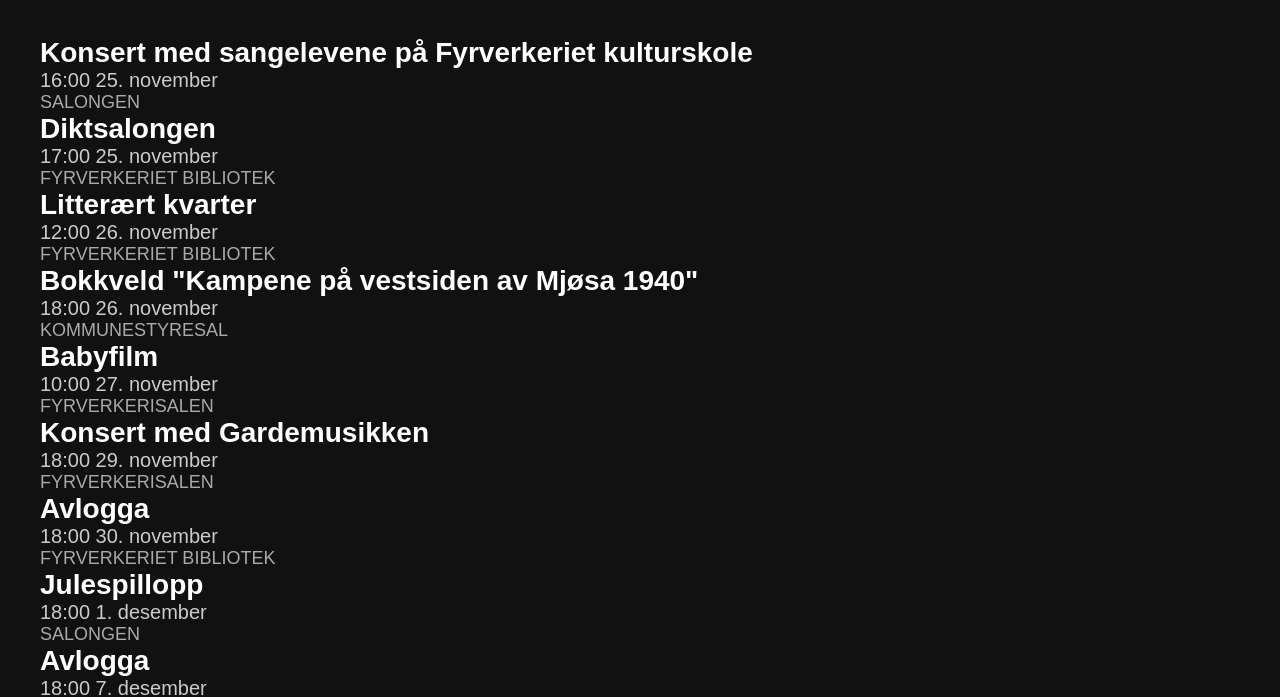
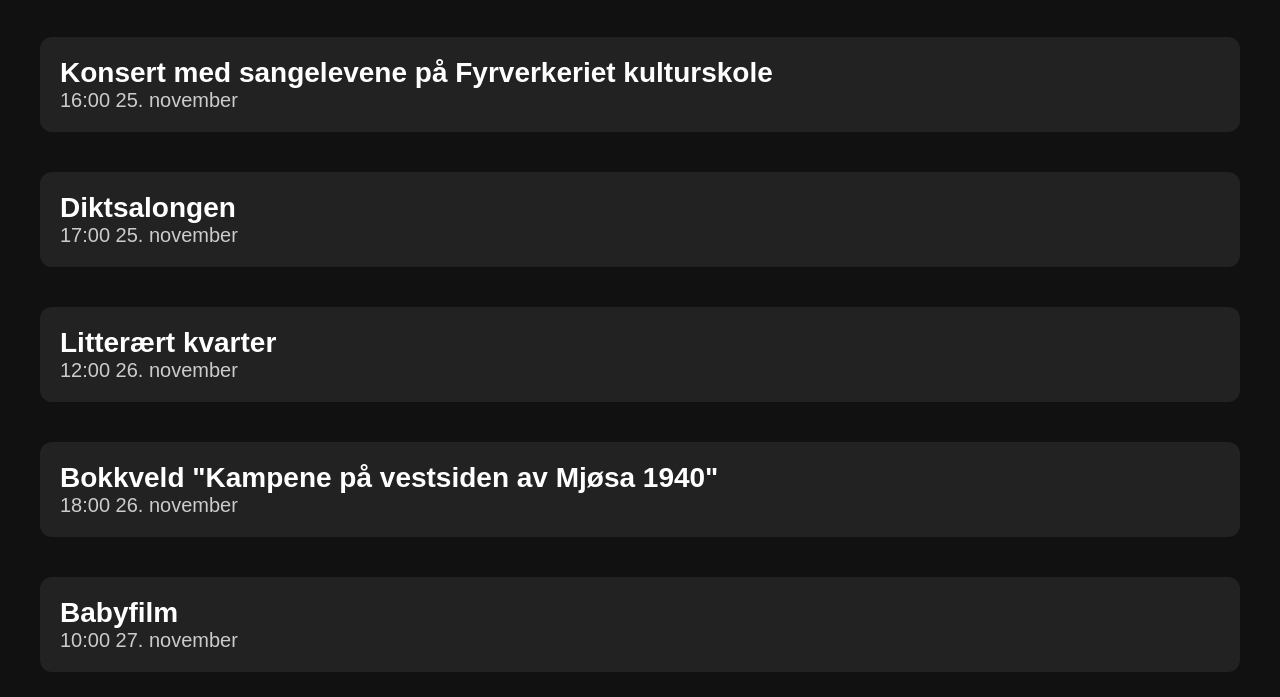
Before and after one commit to HappyWifeHappyLeif/fyrverkeriet-infoskjerm, a plain HTML site: page index.html in a window 1280 px wide. Shown: the part 101-798 px from the top of the page. Drawn offline with Linux system fonts and the light colour scheme.

Commit message:
Update index.html

```diff
--- a/index.html
+++ b/index.html
@@ -22,7 +22,7 @@ h1{
 
 .event{
     background:#222;
-    margin-bottom:20px;
+    margin-bottom:40px;
     padding:20px;
     border-radius:12px;
 }
@@ -64,12 +64,7 @@ data.data
   .forEach(event => {
 
     const div = document.createElement("div");
-
-    let sted = "";
-
-    if(event.location && event.location.name){
-        sted = event.location.name;
-    }
+    div.className = "event";
 
     div.innerHTML = `
       <div class="title">${event.title}</div>
@@ -83,7 +78,6 @@ data.data
     month: 'long',
   })}
 </div>
-      <div class="location">${sted}</div>
     `;
 
     container.appendChild(div);
```
